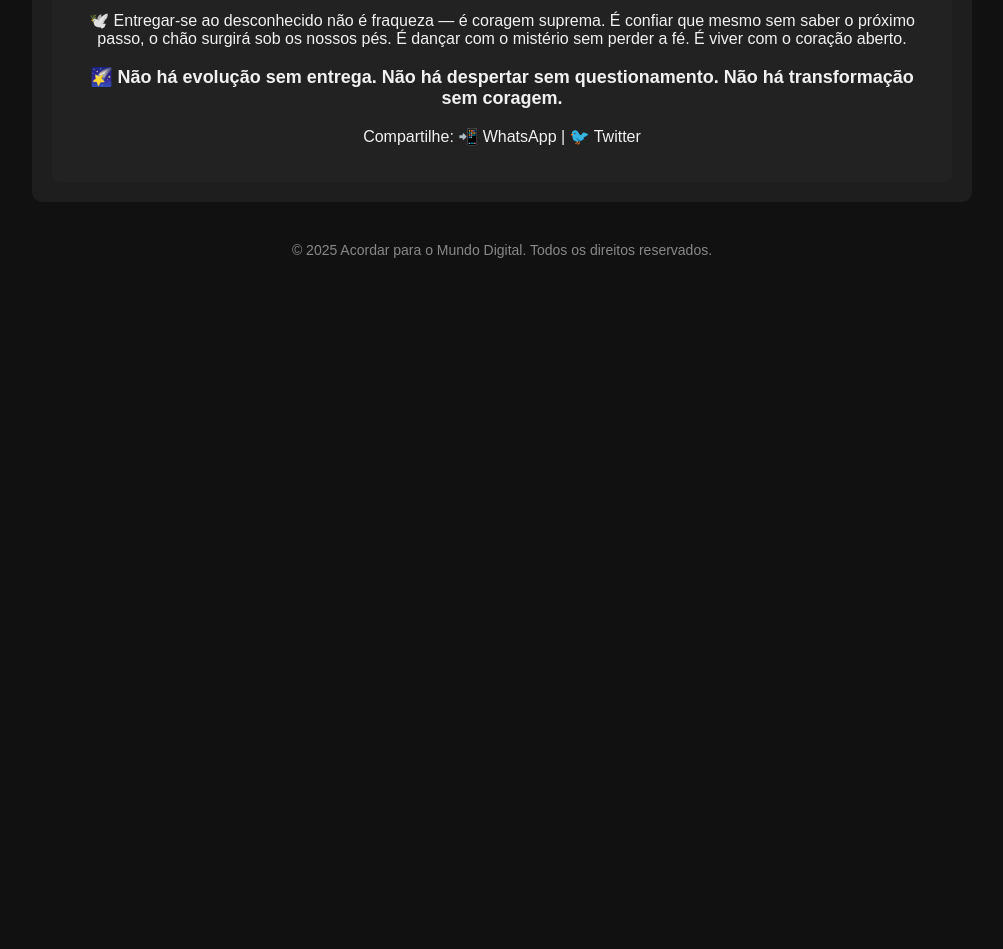
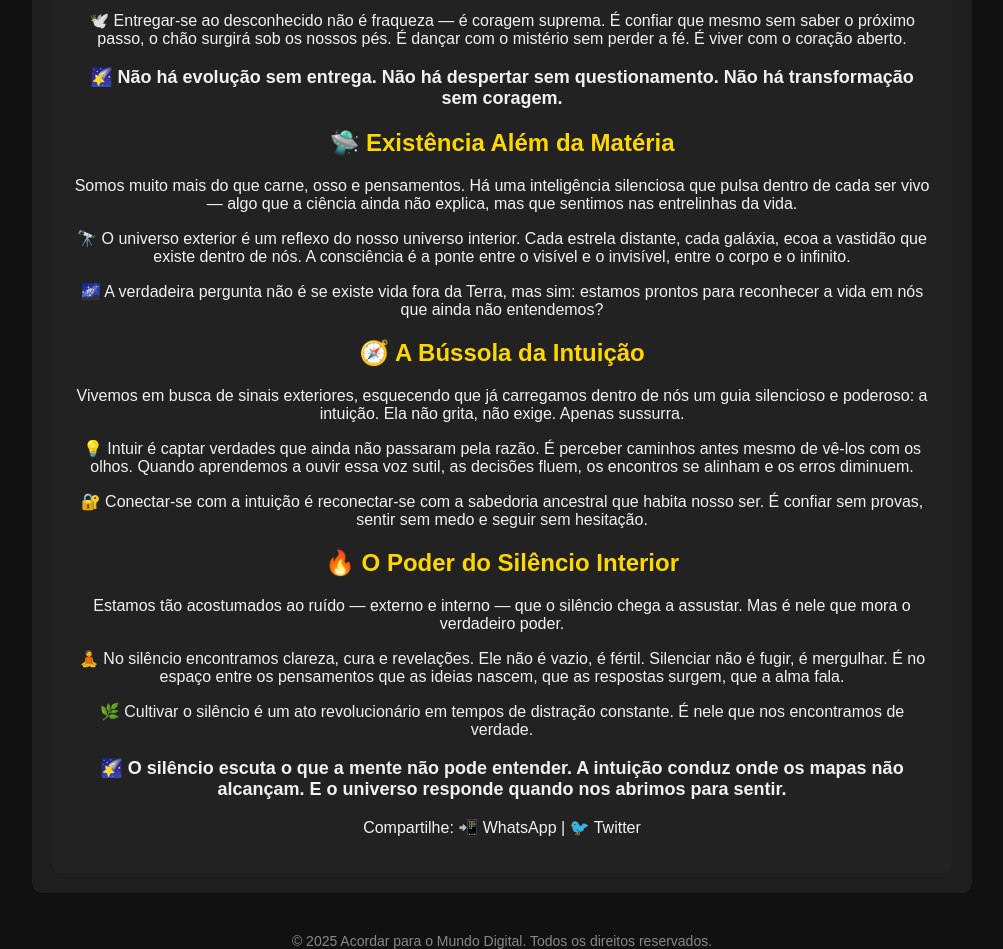
Before and after one commit to dinofilho/acordar-para-o-mundo-digital, a plain HTML site: page reflexoes.html in a window 1280 px wide. Shown: the part 3980-4929 px from the top of the page, without its empty margins (138-1141 px from the left). Before the commit the page ends 4238 px from the top, so only its background shows below. Drawn offline with Linux system fonts and the light colour scheme.

Commit message:
Atualizar o reflexoes.html

```diff
--- a/reflexoes.html
+++ b/reflexoes.html
@@ -208,6 +208,28 @@ footer {
     <p>🕊️ Entregar-se ao desconhecido não é fraqueza — é coragem suprema. É confiar que mesmo sem saber o próximo passo, o chão surgirá sob os nossos pés. É dançar com o mistério sem perder a fé. É viver com o coração aberto.</p>
 
     <p style="text-align: center; font-size: 18px;"><strong>🌠 Não há evolução sem entrega. Não há despertar sem questionamento. Não há transformação sem coragem.</strong></p>
+<h2>🛸 Existência Além da Matéria</h2>
+    <p>Somos muito mais do que carne, osso e pensamentos. Há uma inteligência silenciosa que pulsa dentro de cada ser vivo — algo que a ciência ainda não explica, mas que sentimos nas entrelinhas da vida.</p>
+
+    <p>🔭 O universo exterior é um reflexo do nosso universo interior. Cada estrela distante, cada galáxia, ecoa a vastidão que existe dentro de nós. A consciência é a ponte entre o visível e o invisível, entre o corpo e o infinito.</p>
+
+    <p>🌌 A verdadeira pergunta não é se existe vida fora da Terra, mas sim: estamos prontos para reconhecer a vida em nós que ainda não entendemos?</p>
+
+    <h2>🧭 A Bússola da Intuição</h2>
+    <p>Vivemos em busca de sinais exteriores, esquecendo que já carregamos dentro de nós um guia silencioso e poderoso: a intuição. Ela não grita, não exige. Apenas sussurra.</p>
+
+    <p>💡 Intuir é captar verdades que ainda não passaram pela razão. É perceber caminhos antes mesmo de vê-los com os olhos. Quando aprendemos a ouvir essa voz sutil, as decisões fluem, os encontros se alinham e os erros diminuem.</p>
+
+    <p>🔐 Conectar-se com a intuição é reconectar-se com a sabedoria ancestral que habita nosso ser. É confiar sem provas, sentir sem medo e seguir sem hesitação.</p>
+
+    <h2>🔥 O Poder do Silêncio Interior</h2>
+    <p>Estamos tão acostumados ao ruído — externo e interno — que o silêncio chega a assustar. Mas é nele que mora o verdadeiro poder.</p>
+
+    <p>🧘 No silêncio encontramos clareza, cura e revelações. Ele não é vazio, é fértil. Silenciar não é fugir, é mergulhar. É no espaço entre os pensamentos que as ideias nascem, que as respostas surgem, que a alma fala.</p>
+
+    <p>🌿 Cultivar o silêncio é um ato revolucionário em tempos de distração constante. É nele que nos encontramos de verdade.</p>
+
+    <p style="text-align: center; font-size: 18px;"><strong>🌠 O silêncio escuta o que a mente não pode entender. A intuição conduz onde os mapas não alcançam. E o universo responde quando nos abrimos para sentir.</strong></p>
 
 
   <p>Compartilhe: 📲 WhatsApp | 🐦 Twitter</p>
```
